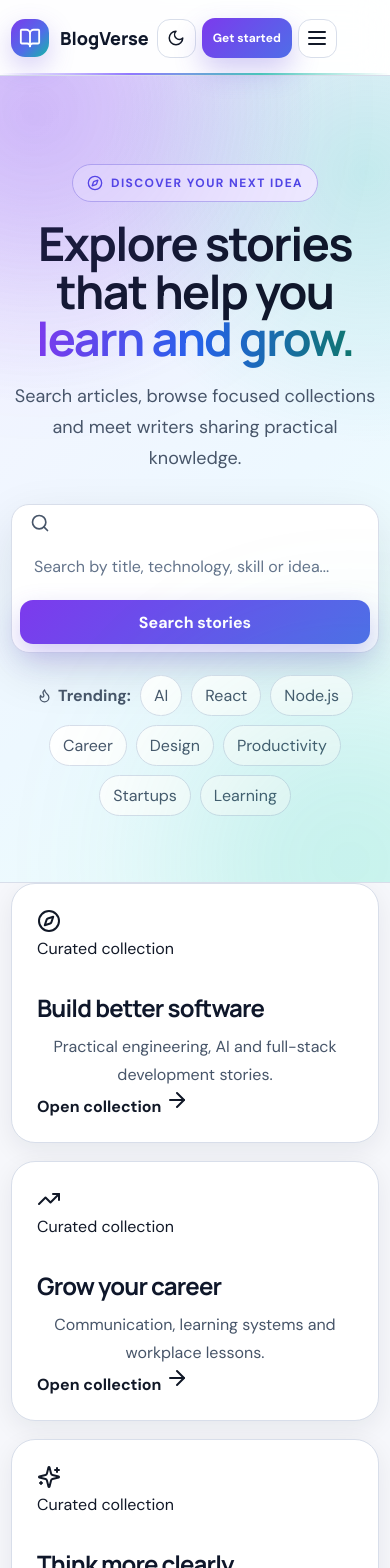
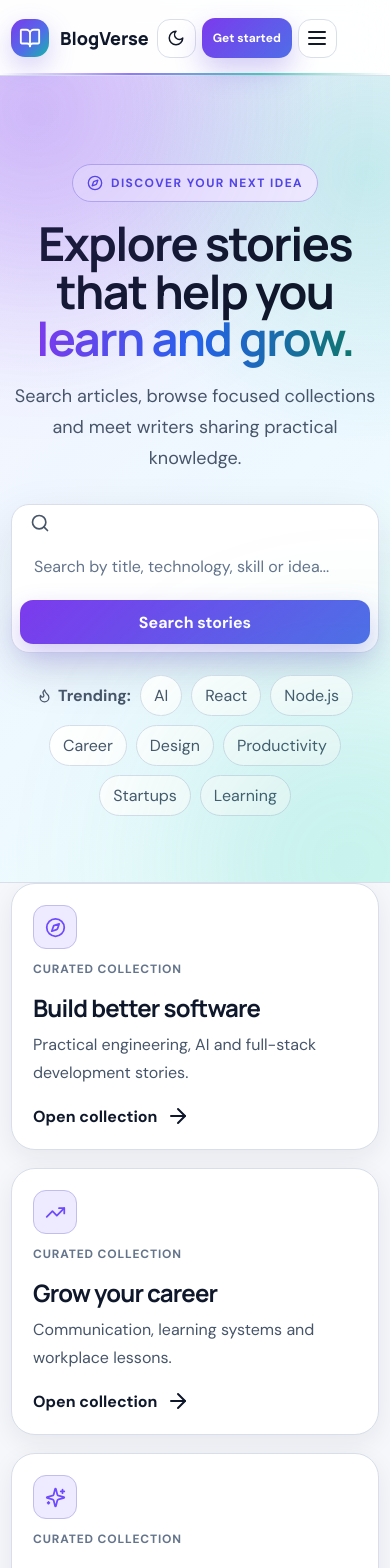
Before and after one commit to VK-2006/BlogVerse-Full-Stack-Blogging-Platform, a React (Vite) app in the folder frontend/: page /explore in a window 390 px wide. Shown: the top 1568 px of the page. Built offline with nearby package versions, Linux system fonts and the light colour scheme; no server answers.

Commit message:
Fix route reveal blank state and polish Explore UI

```diff
--- a/frontend/src/components/PageEffects.jsx
+++ b/frontend/src/components/PageEffects.jsx
@@ -41,6 +41,8 @@ const selector = [
   ".support-request-card"
 ].join(",");
 
+const INITIAL_VIEWPORT_MARGIN = 96;
+
 export default function PageEffects() {
   const location = useLocation();
   const { pathname, search, hash } = location;
@@ -78,6 +80,24 @@ export default function PageEffects() {
     }
 
     let index = 0;
+    const pendingFrames = new Set();
+
+    const revealImmediatelyIfVisible = (element) => {
+      const rect = element.getBoundingClientRect();
+      const isNearViewport =
+        rect.bottom >= -INITIAL_VIEWPORT_MARGIN
+        && rect.top <= window.innerHeight + INITIAL_VIEWPORT_MARGIN;
+
+      if (!isNearViewport) return false;
+
+      const frame = window.requestAnimationFrame(() => {
+        element.classList.add("is-visible");
+        pendingFrames.delete(frame);
+      });
+      pendingFrames.add(frame);
+      return true;
+    };
+
     const observer = new IntersectionObserver(
       (entries) => {
         entries.forEach((entry) => {
@@ -86,7 +106,7 @@ export default function PageEffects() {
           observer.unobserve(entry.target);
         });
       },
-      { threshold: 0.06, rootMargin: "0px 0px -18px 0px" }
+      { threshold: 0.04, rootMargin: "96px 0px 96px 0px" }
     );
 
     const observeNewElements = () => {
@@ -94,16 +114,30 @@ export default function PageEffects() {
         if (element.dataset.revealReady === "true") return;
         element.dataset.revealReady = "true";
         element.classList.add("reveal-on-scroll");
-        element.style.setProperty("--reveal-delay", `${Math.min(index++ % 6, 5) * 45}ms`);
-        observer.observe(element);
+        element.style.setProperty("--reveal-delay", `${Math.min(index++ % 6, 5) * 35}ms`);
+
+        if (!revealImmediatelyIfVisible(element)) {
+          observer.observe(element);
+        }
       });
     };
 
-    const timer = window.setTimeout(observeNewElements, 20);
+    const timer = window.setTimeout(observeNewElements, 0);
     const mutationObserver = new MutationObserver(() => {
       window.requestAnimationFrame(observeNewElements);
     });
     mutationObserver.observe(root, { childList: true, subtree: true });
+
+    const safetyTimer = window.setTimeout(() => {
+      root.querySelectorAll(selector).forEach((element) => {
+        if (!element.classList.contains("reveal-on-scroll") || element.classList.contains("is-visible")) return;
+        const rect = element.getBoundingClientRect();
+        if (rect.bottom >= -INITIAL_VIEWPORT_MARGIN && rect.top <= window.innerHeight + INITIAL_VIEWPORT_MARGIN) {
+          element.classList.add("is-visible");
+          observer.unobserve(element);
+        }
+      });
+    }, 500);
 
     const updatePointerGlow = (event) => {
       const surface = event.target.closest?.(".interactive-surface");
@@ -117,6 +151,8 @@ export default function PageEffects() {
 
     return () => {
       window.clearTimeout(timer);
+      window.clearTimeout(safetyTimer);
+      pendingFrames.forEach((frame) => window.cancelAnimationFrame(frame));
       root.removeEventListener("pointermove", updatePointerGlow);
       mutationObserver.disconnect();
       observer.disconnect();
--- a/frontend/src/main.jsx
+++ b/frontend/src/main.jsx
@@ -6,6 +6,7 @@ import { AuthProvider } from "./context/AuthContext";
 import { ThemeProvider } from "./context/ThemeContext";
 import "./app-redesign.css";
 import "./ui-polish-v23.css";
+import "./ui-polish-v24.css";
 
 const rootElement = document.getElementById("root");
 
--- /dev/null
+++ b/frontend/src/ui-polish-v24.css
@@ -0,0 +1,218 @@
+/* BlogVerse V24 navigation/reveal + Explore polish.
+   Loaded after app-redesign.css and ui-polish-v23.css. */
+
+/* Reveal animation must never make the route feel empty. */
+.reveal-on-scroll {
+  will-change: opacity, transform;
+}
+
+.reveal-on-scroll.is-visible {
+  will-change: auto;
+}
+
+/* Explore: compact, clearly structured curated cards. */
+.explore-collection-card {
+  min-height: 210px;
+  padding: 24px;
+  align-items: flex-start;
+  text-align: left;
+  gap: 8px;
+}
+
+.explore-collection-card > div:first-child {
+  width: 44px;
+  height: 44px;
+  display: grid;
+  place-items: center;
+  margin-bottom: 4px;
+  border-radius: 13px;
+  color: var(--primary);
+  background: var(--primary-soft);
+  border: 1px solid color-mix(in srgb, var(--primary) 22%, var(--border));
+}
+
+.explore-collection-card > div:first-child svg {
+  width: 21px;
+  height: 21px;
+}
+
+.explore-collection-card > span {
+  color: var(--text-3);
+  font-size: 12px;
+  font-weight: 800;
+  text-transform: uppercase;
+  letter-spacing: .07em;
+}
+
+.explore-collection-card h3 {
+  margin-top: 8px;
+  line-height: 1.25;
+}
+
+.explore-collection-card p {
+  margin: 0;
+  max-width: 36ch;
+}
+
+.explore-collection-card > strong {
+  margin-top: auto;
+  padding-top: 10px;
+  display: inline-flex;
+  align-items: center;
+  gap: 8px;
+  color: var(--heading);
+}
+
+/* Explore: remove browser bullets and let Lucide icons act as the markers. */
+.discover-panel ul {
+  list-style: none;
+  padding: 0;
+  margin: 18px 0 0;
+  display: grid;
+  gap: 13px;
+}
+
+.discover-panel li {
+  min-width: 0;
+  display: grid;
+  grid-template-columns: 24px minmax(0, 1fr);
+  align-items: start;
+  gap: 10px;
+  color: var(--text-2);
+  line-height: 1.45;
+}
+
+.discover-panel li > svg {
+  width: 21px;
+  height: 21px;
+  color: var(--primary);
+  margin-top: 1px;
+}
+
+/* Explore: creator metadata must never join the creator name on the same line. */
+.writer-mini-card {
+  grid-template-columns: auto minmax(0, 1fr) auto;
+}
+
+.writer-mini-card > div {
+  min-width: 0;
+  display: grid;
+  gap: 3px;
+}
+
+.writer-mini-card strong,
+.writer-mini-card span {
+  display: block;
+  min-width: 0;
+}
+
+.writer-mini-card strong {
+  line-height: 1.25;
+}
+
+.writer-mini-card span {
+  line-height: 1.45;
+  overflow-wrap: anywhere;
+}
+
+.writer-mini-card > svg {
+  flex: 0 0 auto;
+}
+
+/* Post cards: prevent the Read/Community/share controls from clipping. */
+.post-card-body {
+  min-width: 0;
+}
+
+.post-card-share-row {
+  min-width: 0;
+  align-items: center;
+  gap: 10px;
+  flex-wrap: wrap;
+}
+
+.post-read-link {
+  flex: 0 0 auto;
+  white-space: nowrap;
+}
+
+.post-card-quick-actions {
+  min-width: 0;
+  margin-left: auto;
+  display: flex;
+  align-items: center;
+  justify-content: flex-end;
+  gap: 7px;
+  flex-wrap: wrap;
+}
+
+.post-card-quick-actions a,
+.post-card-quick-actions button {
+  flex: 0 0 auto;
+}
+
+.post-card-quick-actions a {
+  white-space: nowrap;
+}
+
+/* Keep topic chips contained on small screens without squashing labels. */
+.explore-filter-row {
+  row-gap: 10px;
+}
+
+.explore-filter-row button {
+  flex: 0 0 auto;
+}
+
+/* Desktop Explore cards are narrow because of the sidebar; give controls their own row when needed. */
+@media (min-width: 961px) {
+  .explore-post-grid .post-card-share-row {
+    align-items: flex-start;
+  }
+
+  .explore-post-grid .post-card-quick-actions {
+    width: 100%;
+    margin-left: 0;
+    justify-content: flex-start;
+  }
+}
+
+@media (max-width: 720px) {
+  .explore-collection-card {
+    min-height: 0;
+  }
+
+  .explore-filter-row {
+    justify-content: flex-start;
+  }
+
+  .writer-mini-card {
+    grid-template-columns: auto minmax(0, 1fr) auto;
+  }
+
+  .post-card-quick-actions {
+    width: 100%;
+    margin-left: 0;
+    justify-content: flex-start;
+  }
+}
+
+@media (max-width: 480px) {
+  .explore-collection-card {
+    padding: 21px;
+  }
+
+  .writers-panel,
+  .discover-panel {
+    padding: 19px;
+  }
+
+  .writer-mini-card {
+    gap: 11px;
+  }
+
+  .writer-mini-card > svg {
+    width: 20px;
+    height: 20px;
+  }
+}
```
